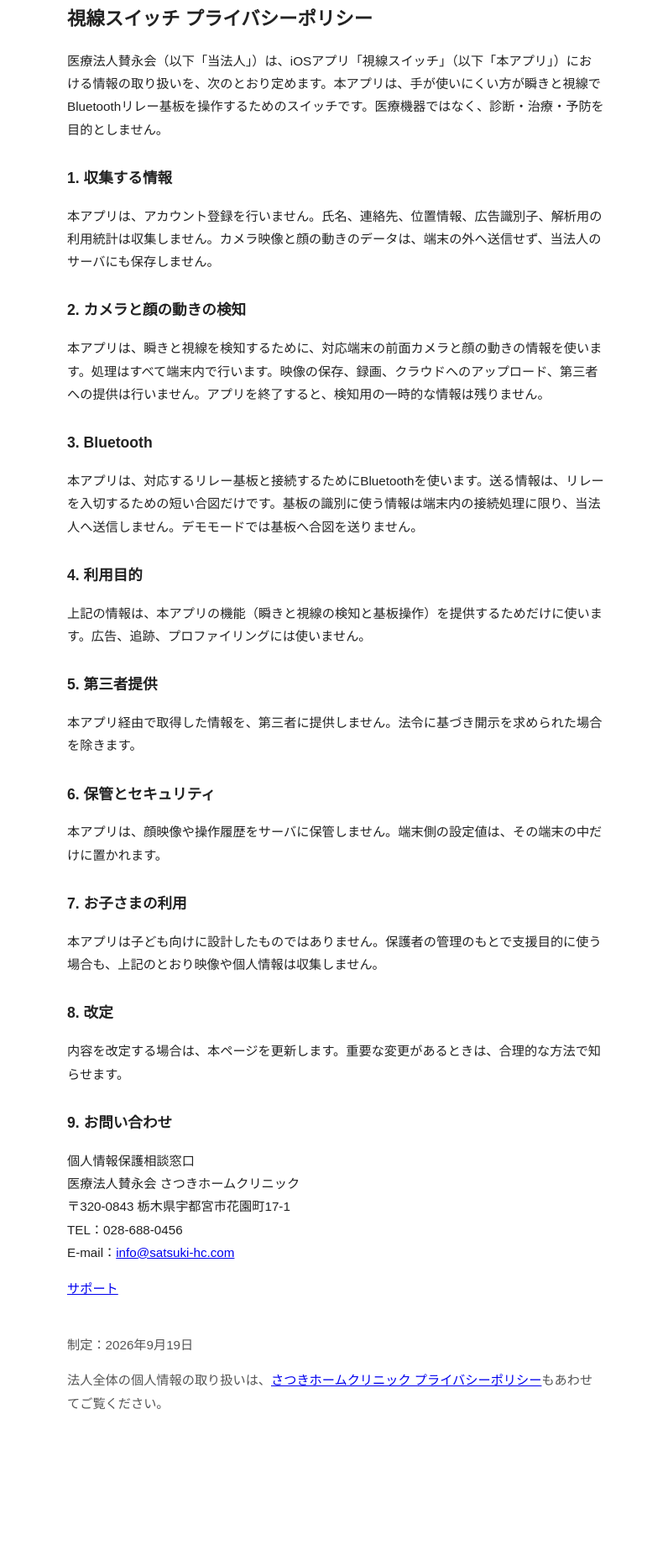
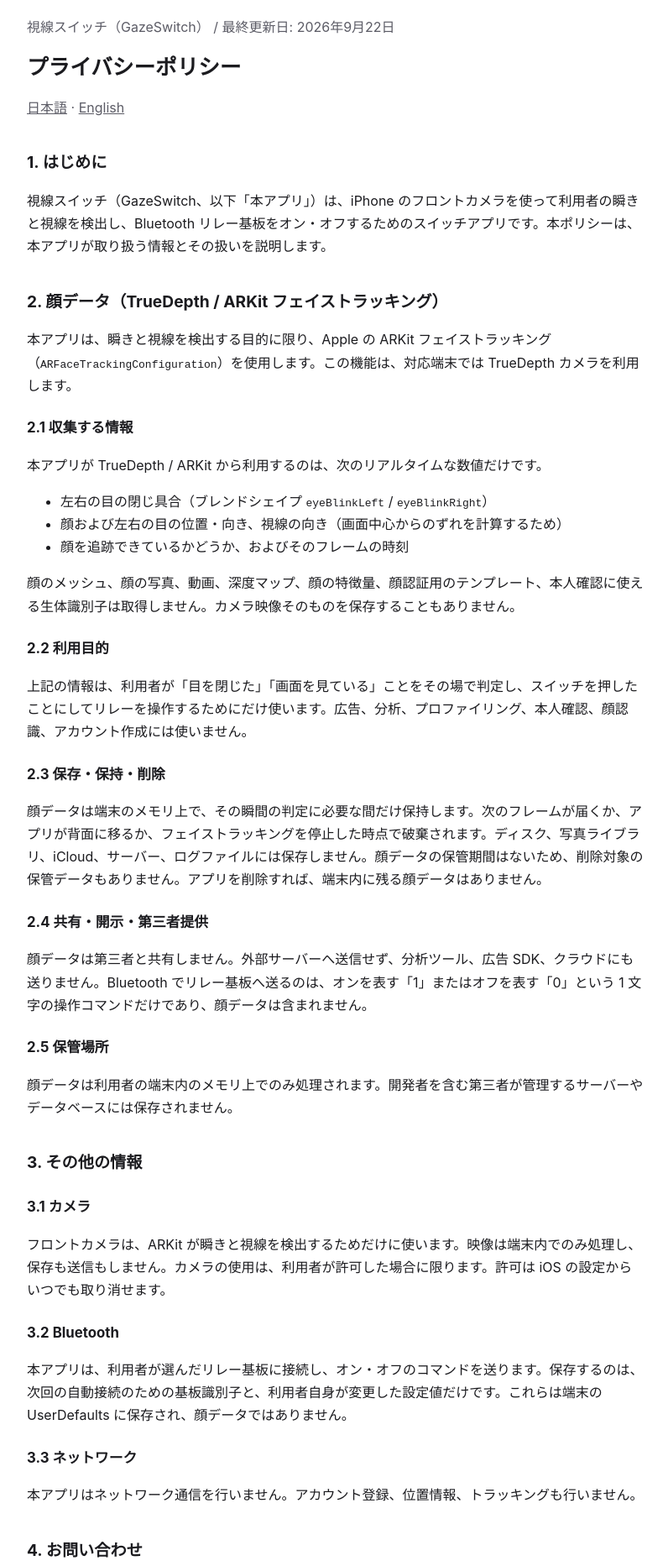
Before and after one commit to ryuta-nudge/shisen-switch-privacy, a plain HTML site: page index.html in a window 1280 px wide. Shown: the part 29-1894 px from the top of the page at 84% size, without its empty margins (240-1036 px from the left). Before the commit the page ends 1746 px from the top, so only its background shows below. Drawn offline with Linux system fonts and the light colour scheme.

Commit message:
Update index.html

```diff
--- a/index.html
+++ b/index.html
@@ -3,57 +3,143 @@
 <head>
   <meta charset="utf-8">
   <meta name="viewport" content="width=device-width, initial-scale=1">
-  <title>視線スイッチ プライバシーポリシー | 医療法人賛永会</title>
+  <title>プライバシーポリシー / Privacy Policy — 視線スイッチ（GazeSwitch）</title>
   <style>
-    body { font-family: "Hiragino Sans", "Hiragino Kaku Gothic ProN", sans-serif; line-height: 1.8; max-width: 40rem; margin: 2rem auto; padding: 0 1.25rem; color: #222; }
-    h1 { font-size: 1.4rem; }
-    h2 { font-size: 1.1rem; margin-top: 1.8rem; }
-    p, li { font-size: 0.95rem; }
-    footer { margin-top: 2.5rem; font-size: 0.85rem; color: #555; }
+    :root {
+      color-scheme: light dark;
+      --text: #1b1b1f;
+      --muted: #5c5c66;
+      --border: #d9d9e0;
+      --bg: #fff;
+      --card: #f6f6f8;
+    }
+    @media (prefers-color-scheme: dark) {
+      :root {
+        --text: #f2f2f5;
+        --muted: #b4b4be;
+        --border: #3a3a44;
+        --bg: #121216;
+        --card: #1c1c22;
+      }
+    }
+    body {
+      margin: 0 auto;
+      max-width: 46rem;
+      padding: 2rem 1.25rem 4rem;
+      font-family: -apple-system, BlinkMacSystemFont, "Hiragino Sans", "Hiragino Kaku Gothic ProN", "Noto Sans JP", sans-serif;
+      line-height: 1.7;
+      color: var(--text);
+      background: var(--bg);
+    }
+    h1 { font-size: 1.6rem; line-height: 1.35; }
+    h2 { font-size: 1.2rem; margin-top: 2.2rem; }
+    h3 { font-size: 1.05rem; margin-top: 1.4rem; }
+    p, li { color: var(--text); }
+    .muted { color: var(--muted); }
+    .card {
+      background: var(--card);
+      border: 1px solid var(--border);
+      border-radius: 12px;
+      padding: 1rem 1.1rem;
+    }
+    nav a { color: inherit; }
+    hr { border: 0; border-top: 1px solid var(--border); margin: 2.5rem 0; }
   </style>
 </head>
 <body>
-  <h1>視線スイッチ プライバシーポリシー</h1>
-  <p>医療法人賛永会（以下「当法人」）は、iOSアプリ「視線スイッチ」（以下「本アプリ」）における情報の取り扱いを、次のとおり定めます。本アプリは、手が使いにくい方が瞬きと視線でBluetoothリレー基板を操作するためのスイッチです。医療機器ではなく、診断・治療・予防を目的としません。</p>
+  <p class="muted">視線スイッチ（GazeSwitch） / 最終更新日: 2026年9月22日</p>
+  <h1>プライバシーポリシー</h1>
+  <nav class="muted">
+    <a href="#ja">日本語</a> · <a href="#en">English</a>
+  </nav>
 
-  <h2>1. 収集する情報</h2>
-  <p>本アプリは、アカウント登録を行いません。氏名、連絡先、位置情報、広告識別子、解析用の利用統計は収集しません。カメラ映像と顔の動きのデータは、端末の外へ送信せず、当法人のサーバにも保存しません。</p>
+  <section id="ja">
+    <h2>1. はじめに</h2>
+    <p>視線スイッチ（GazeSwitch、以下「本アプリ」）は、iPhone のフロントカメラを使って利用者の瞬きと視線を検出し、Bluetooth リレー基板をオン・オフするためのスイッチアプリです。本ポリシーは、本アプリが取り扱う情報とその扱いを説明します。</p>
 
-  <h2>2. カメラと顔の動きの検知</h2>
-  <p>本アプリは、瞬きと視線を検知するために、対応端末の前面カメラと顔の動きの情報を使います。処理はすべて端末内で行います。映像の保存、録画、クラウドへのアップロード、第三者への提供は行いません。アプリを終了すると、検知用の一時的な情報は残りません。</p>
+    <h2 id="face-data">2. 顔データ（TrueDepth / ARKit フェイストラッキング）</h2>
+    <p>本アプリは、瞬きと視線を検出する目的に限り、Apple の ARKit フェイストラッキング（<code>ARFaceTrackingConfiguration</code>）を使用します。この機能は、対応端末では TrueDepth カメラを利用します。</p>
 
-  <h2>3. Bluetooth</h2>
-  <p>本アプリは、対応するリレー基板と接続するためにBluetoothを使います。送る情報は、リレーを入切するための短い合図だけです。基板の識別に使う情報は端末内の接続処理に限り、当法人へ送信しません。デモモードでは基板へ合図を送りません。</p>
+    <h3>2.1 収集する情報</h3>
+    <p>本アプリが TrueDepth / ARKit から利用するのは、次のリアルタイムな数値だけです。</p>
+    <ul>
+      <li>左右の目の閉じ具合（ブレンドシェイプ <code>eyeBlinkLeft</code> / <code>eyeBlinkRight</code>）</li>
+      <li>顔および左右の目の位置・向き、視線の向き（画面中心からのずれを計算するため）</li>
+      <li>顔を追跡できているかどうか、およびそのフレームの時刻</li>
+    </ul>
+    <p>顔のメッシュ、顔の写真、動画、深度マップ、顔の特徴量、顔認証用のテンプレート、本人確認に使える生体識別子は取得しません。カメラ映像そのものを保存することもありません。</p>
 
-  <h2>4. 利用目的</h2>
-  <p>上記の情報は、本アプリの機能（瞬きと視線の検知と基板操作）を提供するためだけに使います。広告、追跡、プロファイリングには使いません。</p>
+    <h3>2.2 利用目的</h3>
+    <p>上記の情報は、利用者が「目を閉じた」「画面を見ている」ことをその場で判定し、スイッチを押したことにしてリレーを操作するためにだけ使います。広告、分析、プロファイリング、本人確認、顔認識、アカウント作成には使いません。</p>
 
-  <h2>5. 第三者提供</h2>
-  <p>本アプリ経由で取得した情報を、第三者に提供しません。法令に基づき開示を求められた場合を除きます。</p>
+    <h3>2.3 保存・保持・削除</h3>
+    <p>顔データは端末のメモリ上で、その瞬間の判定に必要な間だけ保持します。次のフレームが届くか、アプリが背面に移るか、フェイストラッキングを停止した時点で破棄されます。ディスク、写真ライブラリ、iCloud、サーバー、ログファイルには保存しません。顔データの保管期間はないため、削除対象の保管データもありません。アプリを削除すれば、端末内に残る顔データはありません。</p>
 
-  <h2>6. 保管とセキュリティ</h2>
-  <p>本アプリは、顔映像や操作履歴をサーバに保管しません。端末側の設定値は、その端末の中だけに置かれます。</p>
+    <h3>2.4 共有・開示・第三者提供</h3>
+    <p>顔データは第三者と共有しません。外部サーバーへ送信せず、分析ツール、広告 SDK、クラウドにも送りません。Bluetooth でリレー基板へ送るのは、オンを表す「1」またはオフを表す「0」という 1 文字の操作コマンドだけであり、顔データは含まれません。</p>
 
-  <h2>7. お子さまの利用</h2>
-  <p>本アプリは子ども向けに設計したものではありません。保護者の管理のもとで支援目的に使う場合も、上記のとおり映像や個人情報は収集しません。</p>
+    <h3>2.5 保管場所</h3>
+    <p>顔データは利用者の端末内のメモリ上でのみ処理されます。開発者を含む第三者が管理するサーバーやデータベースには保存されません。</p>
 
-  <h2>8. 改定</h2>
-  <p>内容を改定する場合は、本ページを更新します。重要な変更があるときは、合理的な方法で知らせます。</p>
+    <h2>3. その他の情報</h2>
+    <h3>3.1 カメラ</h3>
+    <p>フロントカメラは、ARKit が瞬きと視線を検出するためだけに使います。映像は端末内でのみ処理し、保存も送信もしません。カメラの使用は、利用者が許可した場合に限ります。許可は iOS の設定からいつでも取り消せます。</p>
 
-  <h2>9. お問い合わせ</h2>
-  <p>
-    個人情報保護相談窓口<br>
-    医療法人賛永会 さつきホームクリニック<br>
-    〒320-0843 栃木県宇都宮市花園町17-1<br>
-    TEL：028-688-0456<br>
-    E-mail：<a href="mailto:info@satsuki-hc.com">info@satsuki-hc.com</a>
-  </p>
+    <h3>3.2 Bluetooth</h3>
+    <p>本アプリは、利用者が選んだリレー基板に接続し、オン・オフのコマンドを送ります。保存するのは、次回の自動接続のための基板識別子と、利用者自身が変更した設定値だけです。これらは端末の UserDefaults に保存され、顔データではありません。</p>
 
-  <p><a href="support.html">サポート</a></p>
+    <h3>3.3 ネットワーク</h3>
+    <p>本アプリはネットワーク通信を行いません。アカウント登録、位置情報、トラッキングも行いません。</p>
 
-  <footer>
-    <p>制定：2026年9月19日</p>
-    <p>法人全体の個人情報の取り扱いは、<a href="https://satsuki-hc.com/privacy/">さつきホームクリニック プライバシーポリシー</a>もあわせてご覧ください。</p>
-  </footer>
+    <h2>4. お問い合わせ</h2>
+    <p>本ポリシーまたは顔データの取り扱いについて質問がある場合は、App Store Connect に記載のサポート連絡先までご連絡ください。</p>
+  </section>
+
+  <hr>
+
+  <section id="en" lang="en">
+    <p class="muted">GazeSwitch / Last updated: September 22, 2026</p>
+    <h1>Privacy Policy</h1>
+
+    <h2>1. Overview</h2>
+    <p>GazeSwitch (“the App”) detects a user’s blinks and gaze with the iPhone front camera and uses that input to turn a Bluetooth relay board on or off. This policy explains what information the App handles and how that information is used.</p>
+
+    <h2 id="face-data-en">2. Face Data (TrueDepth / ARKit Face Tracking)</h2>
+    <p>The App uses Apple’s ARKit face tracking (<code>ARFaceTrackingConfiguration</code>) solely to detect blinks and gaze direction. On supported devices, this feature uses the TrueDepth camera.</p>
+
+    <h3>2.1 Information used</h3>
+    <p>From TrueDepth / ARKit, the App uses only the following real-time values:</p>
+    <ul>
+      <li>How closed each eye is (blend shapes <code>eyeBlinkLeft</code> and <code>eyeBlinkRight</code>)</li>
+      <li>The position and orientation of the face and eyes, and the gaze direction (used only to measure offset from the center of the screen)</li>
+      <li>Whether a face is currently tracked, and the timestamp of that frame</li>
+    </ul>
+    <p>The App does not obtain a face mesh, photographs, video, depth maps, facial feature templates, or any biometric identifier that could be used for identification or authentication. Camera frames are never saved.</p>
+
+    <h3>2.2 Purpose</h3>
+    <p>This information is used only to decide, in real time, whether the user is blinking or looking at the screen, so the App can treat that as a switch press and operate the relay. It is not used for advertising, analytics, profiling, identity verification, face recognition, or account creation.</p>
+
+    <h3>2.3 Storage, retention, and deletion</h3>
+    <p>Face data is kept only in device memory for as long as it is needed to evaluate the current frame. It is discarded when the next frame arrives, when the App moves to the background, or when face tracking stops. It is not written to disk, the photo library, iCloud, a server, or log files. Because face data is not retained, there is no stored face data to delete. Uninstalling the App leaves no face data on the device.</p>
+
+    <h3>2.4 Sharing and disclosure</h3>
+    <p>Face data is not shared with any third party. It is not sent to an external server, analytics tool, advertising SDK, or cloud service. The only Bluetooth payload sent to the relay board is a one-character command (“1” for on or “0” for off). That command does not include face data.</p>
+
+    <h3>2.5 Where the information is stored</h3>
+    <p>Face data is processed only in memory on the user’s device. It is not stored on any server or database controlled by the developer or any third party.</p>
+
+    <h2>3. Other information</h2>
+    <h3>3.1 Camera</h3>
+    <p>The front camera is used only so ARKit can detect blinks and gaze. Video is processed on-device and is neither saved nor transmitted. The camera is used only after the user grants permission, which can be withdrawn in iOS Settings at any time.</p>
+
+    <h3>3.2 Bluetooth</h3>
+    <p>The App connects to a relay board chosen by the user and sends on/off commands. The only values saved are the board identifier used for auto-connect and the user’s own settings. These are stored in UserDefaults on the device and are not face data.</p>
+
+    <h3>3.3 Network</h3>
+    <p>The App does not use the network. It does not create accounts, collect location data, or track users.</p>
+
+    <h2>4. Contact</h2>
+    <p>For questions about this policy or our handling of face data, please contact us using the support details listed in App Store Connect.</p>
+  </section>
 </body>
 </html>
```
